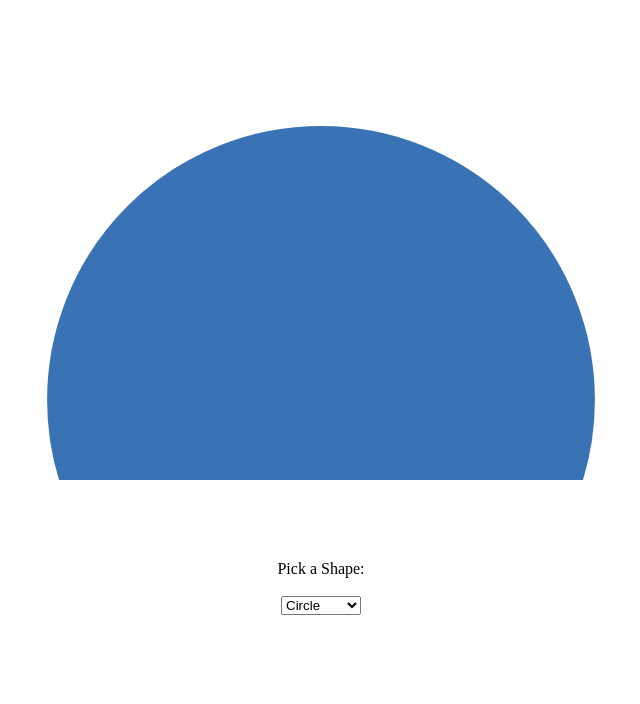
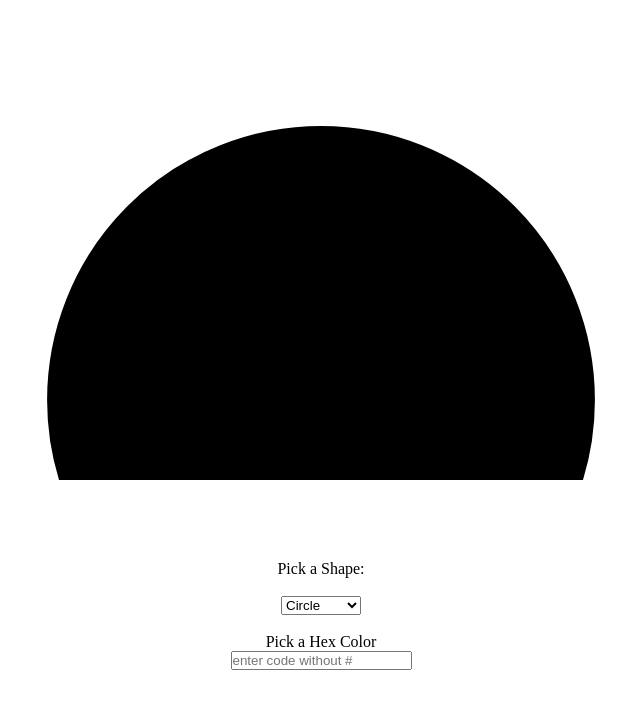
Before and after one commit to JawaraGordon/css-masks, a plain HTML site: page index.html in a window 1280 px wide. Shown: the whole page, without its empty margins (319-959 px from the left). Drawn offline with Linux system fonts and the light colour scheme.

Commit message:
added an input to change the primary BG variable to any hex color

```diff
--- a/app.js
+++ b/app.js
@@ -9,3 +9,9 @@ const addMask = () => {
 };
 
 addMask();
+
+const colorPicker = () => {
+  const num = document.getElementById('color').value;
+  console.log(num);
+  document.documentElement.style.setProperty('--primary-color', '#' + num);
+};
--- a/index.html
+++ b/index.html
@@ -23,6 +23,16 @@
         <option value="octagon">Octagon</option>
         <option value="star">Star</option>
       </select>
+      <br />
+      <label for="color">Pick a Hex Color</label>
+      <input
+        id="color"
+        type="text"
+        onchange="colorPicker()"
+        name="color"
+        placeholder="enter code without #"
+        maxlength="6"
+      />
     </form>
   </body>
 </html>
--- a/style.css
+++ b/style.css
@@ -1,5 +1,5 @@
 :root {
-    --primary-color: #3973b5;
+    --primary-color: #000000;
     --secondary-color: #ffffff;
     --max-width: 100vw;
     --max-height: 100vh;
```
